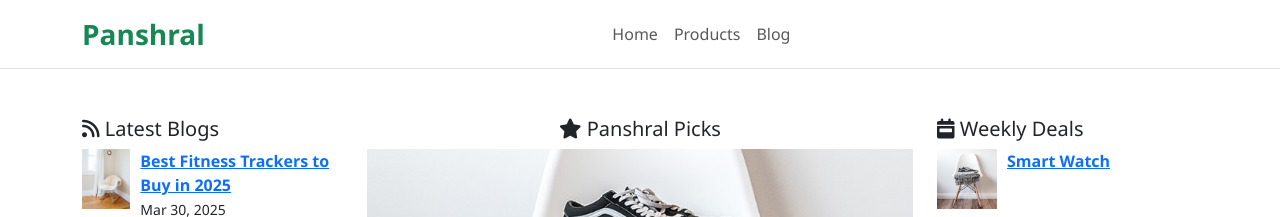
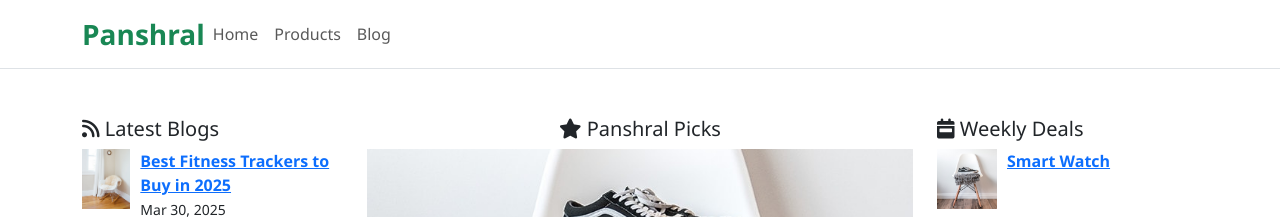
Before and after one commit to Panshral/Panshral.github.io, a Jekyll site: the page built from index.html, in a window 1280 px wide. Shown: the top 217 px of the page. Built offline with Jekyll 4.4.1, drawn with Linux system fonts in a browser that asks for light colours.

Commit message:
Minor changes to header

```diff
--- a/_includes/header.html
+++ b/_includes/header.html
@@ -5,7 +5,7 @@
       <button class="navbar-toggler position-absolute end-0" type="button" data-bs-toggle="collapse" data-bs-target="#navbarNav">
         <span class="navbar-toggler-icon"></span>
       </button>
-      <div class="collapse navbar-collapse justify-content-center" id="navbarNav">
+      <div class="collapse navbar-collapse justify-content-right" id="navbarNav">
         <ul class="navbar-nav">
           <li class="nav-item"><a class="nav-link" href="/">Home</a></li>
           <li class="nav-item"><a class="nav-link" href="/products.html">Products</a></li>
```
